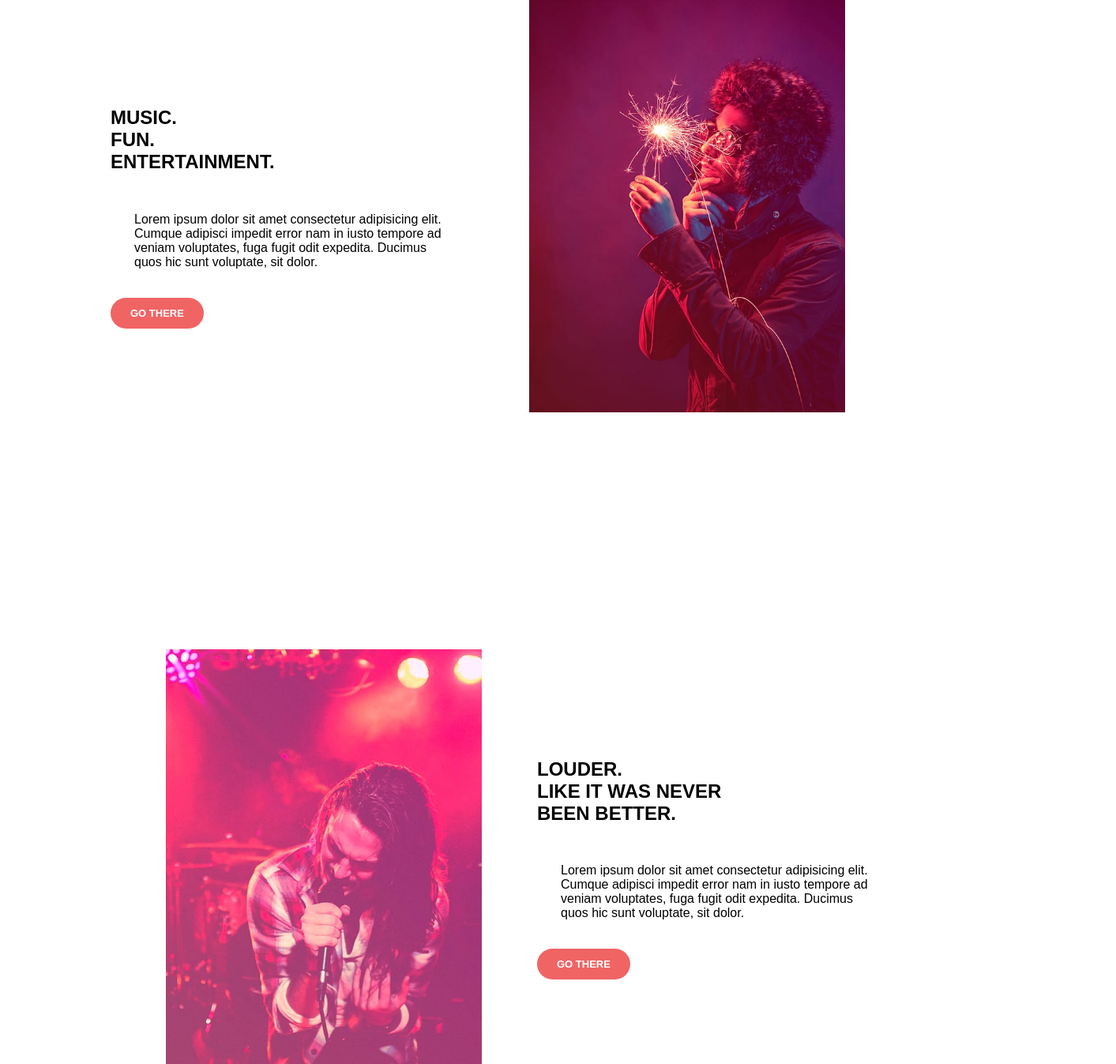
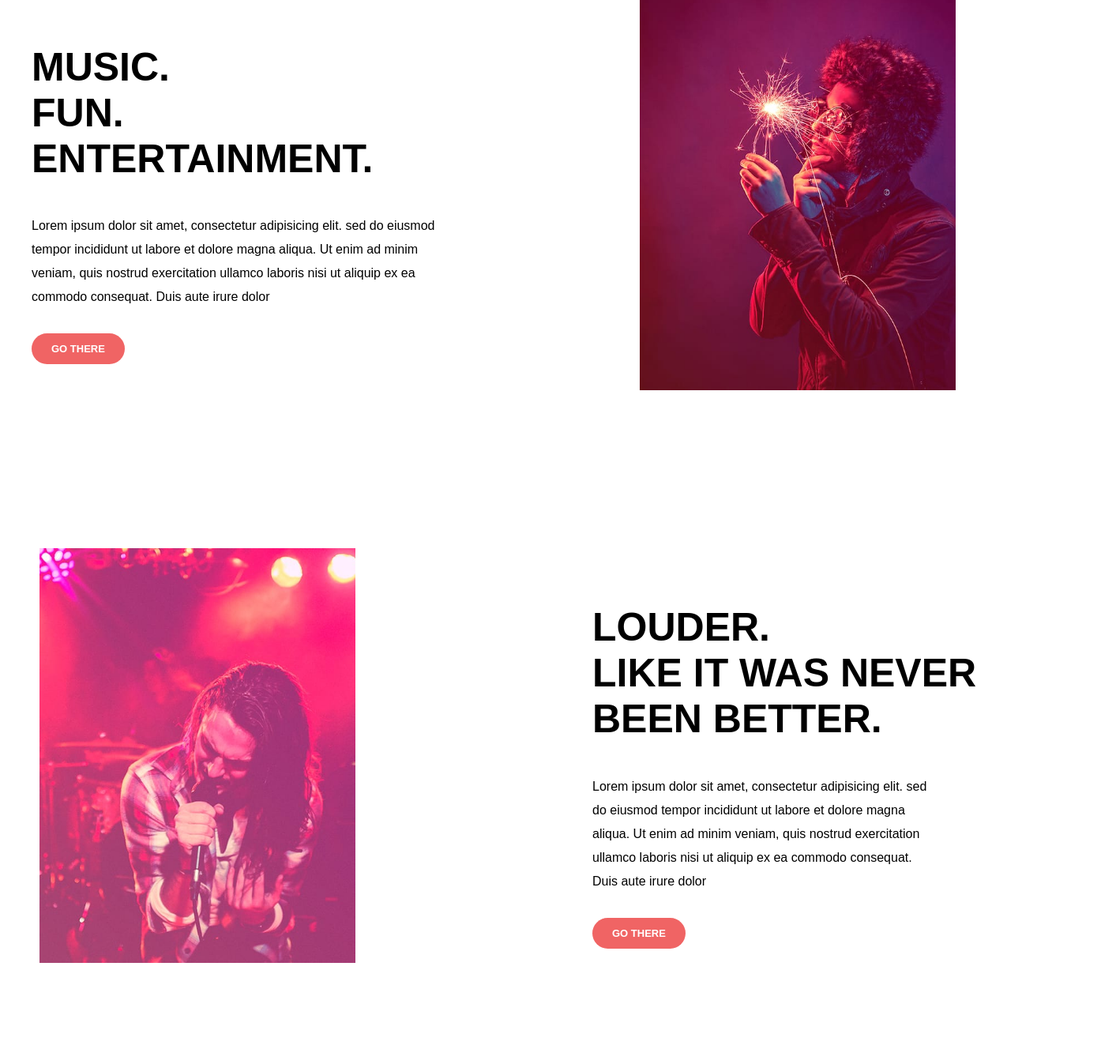
Before and after one commit to nataliaruizu/MUSIC, a plain HTML site: page index.html in a window 1280 px wide. Shown: the part 960-2307 px from the top of the page at 79% size, 1413 px wide, since content can reach past the window. Drawn offline with Linux system fonts and the light colour scheme.

Commit message:
Cambios estructurales, de fondos, flexbox, entre otros

```diff
--- a/index.html
+++ b/index.html
@@ -29,8 +29,11 @@
 
             <h2> MUSIC. <br> FUN.<br> ENTERTAINMENT.</h2>
 
-            <p> Lorem ipsum dolor sit amet consectetur adipisicing elit. Cumque adipisci impedit error nam in iusto tempore ad     veniam voluptates, fuga fugit odit expedita. Ducimus quos hic sunt voluptate, sit dolor.</p>
-
+            <p> Lorem ipsum dolor sit amet, consectetur adipisicing
+              elit. sed do eiusmod tempor incididunt ut labore et
+              dolore magna aliqua. Ut enim ad minim veniam, quis
+              nostrud exercitation ullamco laboris nisi ut aliquip
+              ex ea commodo consequat. Duis aute irure dolor </p>
 
             <a href=""> GO THERE </a>
 
@@ -48,8 +51,11 @@
 
             <h2> LOUDER. <br> LIKE IT WAS NEVER<br> BEEN BETTER.</h2>
 
-            <p> Lorem ipsum dolor sit amet consectetur adipisicing elit. Cumque adipisci impedit error nam in iusto tempore ad     veniam voluptates, fuga fugit odit expedita. Ducimus quos hic sunt voluptate, sit dolor.</p>
-
+            <p> Lorem ipsum dolor sit amet, consectetur adipisicing
+              elit. sed do eiusmod tempor incididunt ut labore et
+              dolore magna aliqua. Ut enim ad minim veniam, quis
+              nostrud exercitation ullamco laboris nisi ut aliquip
+              ex ea commodo consequat. Duis aute irure dolor </p>
 
             <a href=""> GO THERE </a>
 
@@ -74,7 +80,9 @@
 
     </section>
 
-    <footer id="footer1">
+    <footer id="fullfooter">
+
+        <footer class ="footer1">
 
             <article>
 
@@ -126,7 +134,7 @@
 
         </footer>
 
-    <footer id="footer2">
+        <footer class="footer2">
 
             <p>  &copy 2026 all rights reserved by Natalia Ruiz </p>
 
@@ -134,5 +142,7 @@
 
         </footer>
 
+    </footer>
+
 </body>
 </html>
--- a/styles/style.css
+++ b/styles/style.css
@@ -4,6 +4,8 @@ body {
     display: flex;
     flex-direction: column;
     font-family: sans-serif;
+    width: 100%;
+    margin: 0;
 }
 
 header{
@@ -14,7 +16,9 @@ header{
     justify-content: space-around;
     height: 800px;
     background-size: cover;
-    font-size: 80px;
+    font-size: 90px;
+    width: 100%;
+    aspect-ratio: 12/5;
 
 
 }
@@ -41,33 +45,74 @@ header{
     display: flex;
     flex-direction: column;
     align-items: center;
+    justify-content: space-between;
     width: 100%;
+    padding: 30px 0;
 }
 
-.section1, .section2 {
+.section1 {
 
     display: flex;
     justify-content: space-between;
     align-items:center;
-    padding: 80px;
-    width: 85%;
-    max-width: 1000px;
+    width: 100%;
+    max-width: 1200px;
+    padding: 30px;
 
 }
 
-.section1 img, .section2 img{
+.section1 h2 {
+
+    font-size: 50px;
+}
+
+.section1 img {
 
     width: 400px;
     height: auto;
-    padding: 70px;
+    padding: 70px 30px 70px 0;
 
 
 }
 
-.section2 p, .section1 p {
+.section1 p {
 
+    width: 70%;
+    padding: 0 0 25px 0;
+    line-height: 30px;
+}
+
+.section2 img {
+
+     width: 400px;
+    height: auto;
+    padding: 70px 300px 70px 10px;
+
+}
+
+.section2 h2 {
+
+    font-size: 50px;
+}
+
+.section2 {
+
+    display: flex;
+    justify-content: space-between;
+    align-items:center;
+    width: 100%;
+    max-width: 1200px;
     padding: 30px;
+
 }
+
+.section2 p {
+
+    width: 90%;
+    padding: 0 0 25px 0;
+    line-height: 30px;
+}
+
 
 #fullbody {
 
@@ -76,6 +121,7 @@ header{
     align-items: center;
     justify-content: center;
     width: 100%;
+
 }
 
 .section3 {
@@ -88,7 +134,9 @@ header{
     background-image: url(../assets/images/WhatsApp\ Image\ 2026-11-09\ at\ 3.24.43\ PM.jpeg);
     height: 500px;
     background-size: cover;
+    aspect-ratio: 12/5;
     width: 100%;
+    height: auto;
 
 }
 
@@ -103,18 +151,31 @@ header{
 
 }
 
-#footer1 {
+.section3 p {
+
+    padding: 0 0 25px 0;
+    width: 90%;
+    line-height: 30px;
+}
+
+.section3 h2 {
+
+    font-size: 50px;
+
+}
+
+.footer1 {
 
     display: flex;
     flex-direction: row;
     justify-content: center;
-    background-color: rgb(255 78 90);
+    background-color: transparent;
     color: rgb(255 255 255);
     width: 100%;
 
 }
 
-#footer1 article {
+.footer1 article {
 
     display: flex;
     flex-direction: column;
@@ -122,15 +183,15 @@ header{
     padding: 40px;
 }
 
-#footer2 {
+.footer2 {
 
     display: flex;
     flex-direction: row;
     justify-content: space-around;
-    padding: 20px;
-    background-color: rgb(255 78 90);
+    background-color: transparent;
     color: rgb(255 255 255);
     width: 100%;
+    padding: 10px 0 10px 0;
 }
 
 a {
@@ -141,7 +202,6 @@ a {
    padding: 12px 25px;
    font-weight: bold;
    font-size: 13px;
-   margin-top: 15px;
    border-radius: 20px;
 
 }
@@ -152,3 +212,9 @@ a:hover {
     color: rgb(000 000 000);
     border-radius: 20px;
 }
+
+#fullfooter {
+
+    height: 100%;
+    background: linear-gradient(135deg, #ff4b5c 55%, #ff2a5d 73%);
+}
```
Lines whose indentation alone changed are shown as unchanged.
